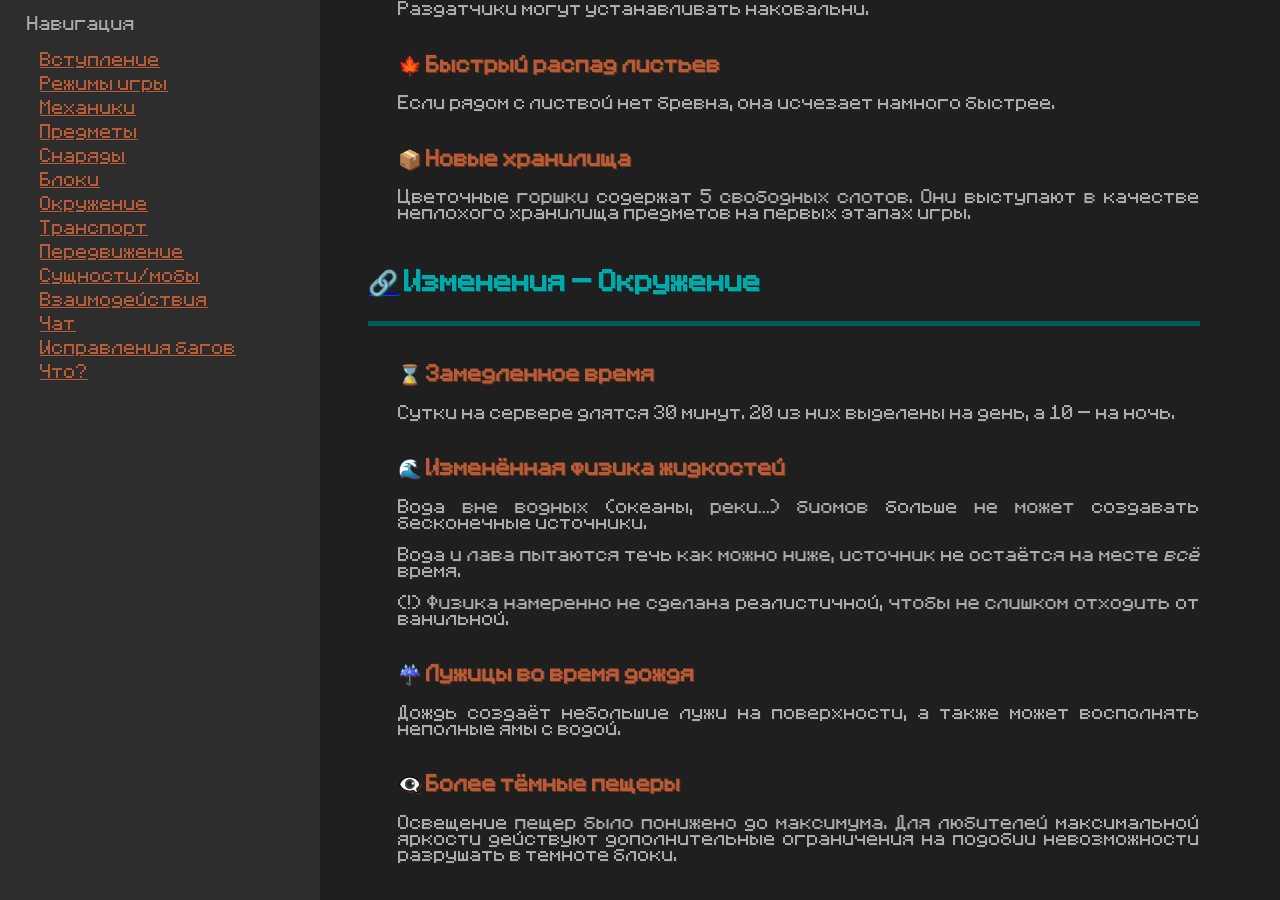
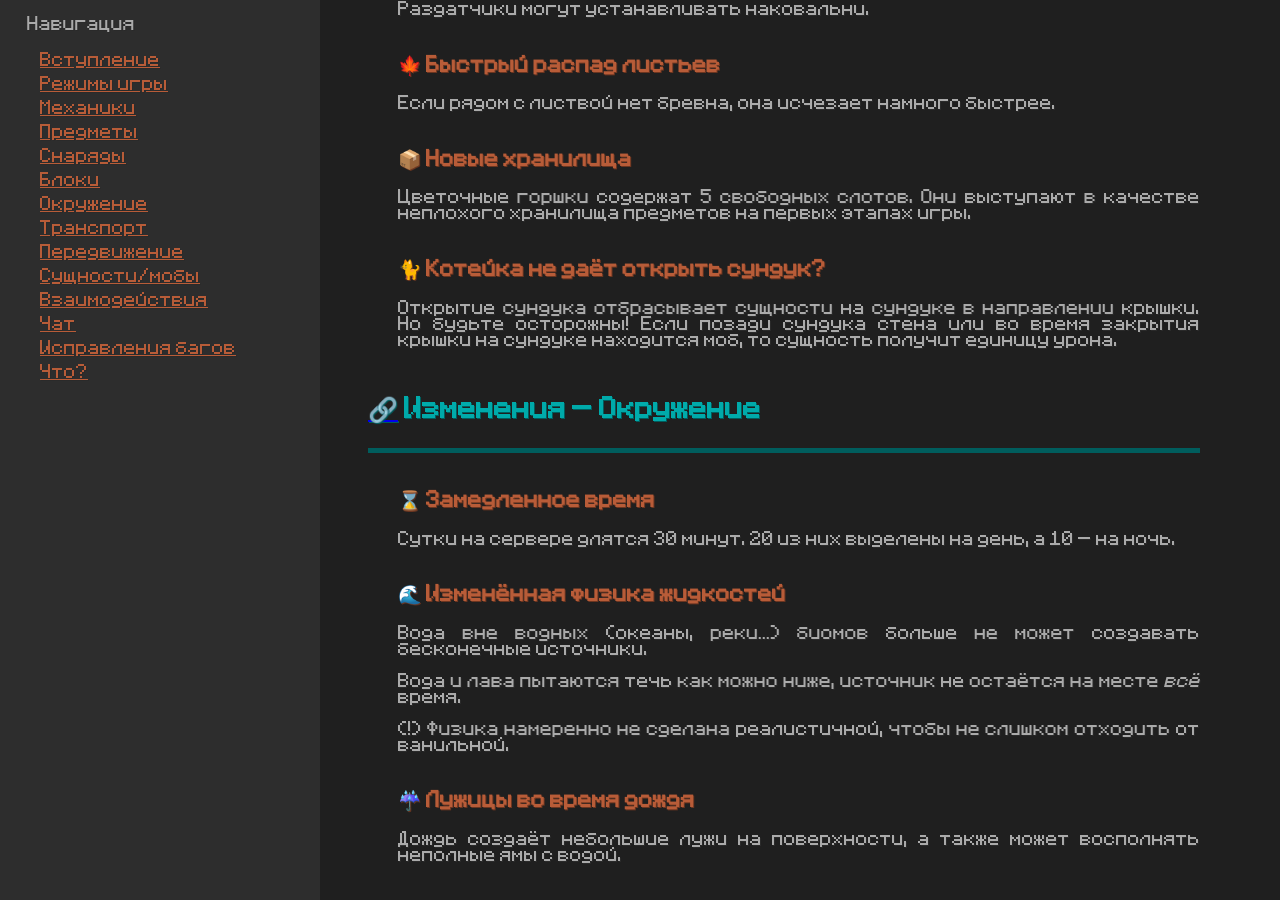
Before and after one commit to SoSeDiKs-Universe/sosediks-universe.github.io, a Jekyll site: the page built from wiki.md, in a window 1280 px wide and 900 px high, scrolled down 10821 px. Built offline with Jekyll 4.4.1, drawn with Linux system fonts in a browser that asks for light colours; some of the changed text lies outside the part shown.

Commit message:
Update wiki.md

```diff
--- a/wiki.md
+++ b/wiki.md
@@ -349,6 +349,9 @@
 ### 📦 Новые хранилища
 Цветочные горшки содержат 5 свободных слотов. Они выступают в качестве неплохого хранилища предметов на первых этапах игры.
 
+### 🐈 Котейка не даёт открыть сундук?
+Открытие сундука отбрасывает сущности на сундуке в направлении крышки. Но будьте осторожны! Если позади сундука стена или во время закрытия крышки на сундуке находится моб, то сущность получит единицу урона.
+
 
 
 ## <a href="#-изменения--окружение">🔗</a> Изменения — Окружение
@@ -444,9 +447,11 @@
 Перекат немного передвигает игрока вперёд, поэтому его не стоит выполнять на краю обрыва.
 
 ### 🌊 Улучшения плавания
-При плавании на поверхности воды не тратится воздух.
+При плавании на поверхности воды не тратится воздух, что позволяет быстро плавать, при этом не задыхаясь.
 
 При спринте на поверхности воды можно войти в режим плавания, даже если это вода высотой в один блок.
+
+Возможность выпрыгивать из воды на блок над водой.
 
 ### 🌾 Облегчённое падение
 Некоторые виды блоков (напр., сено, шерсть…) облегчают урон от падения, позволяя падать с больших высот.
```
